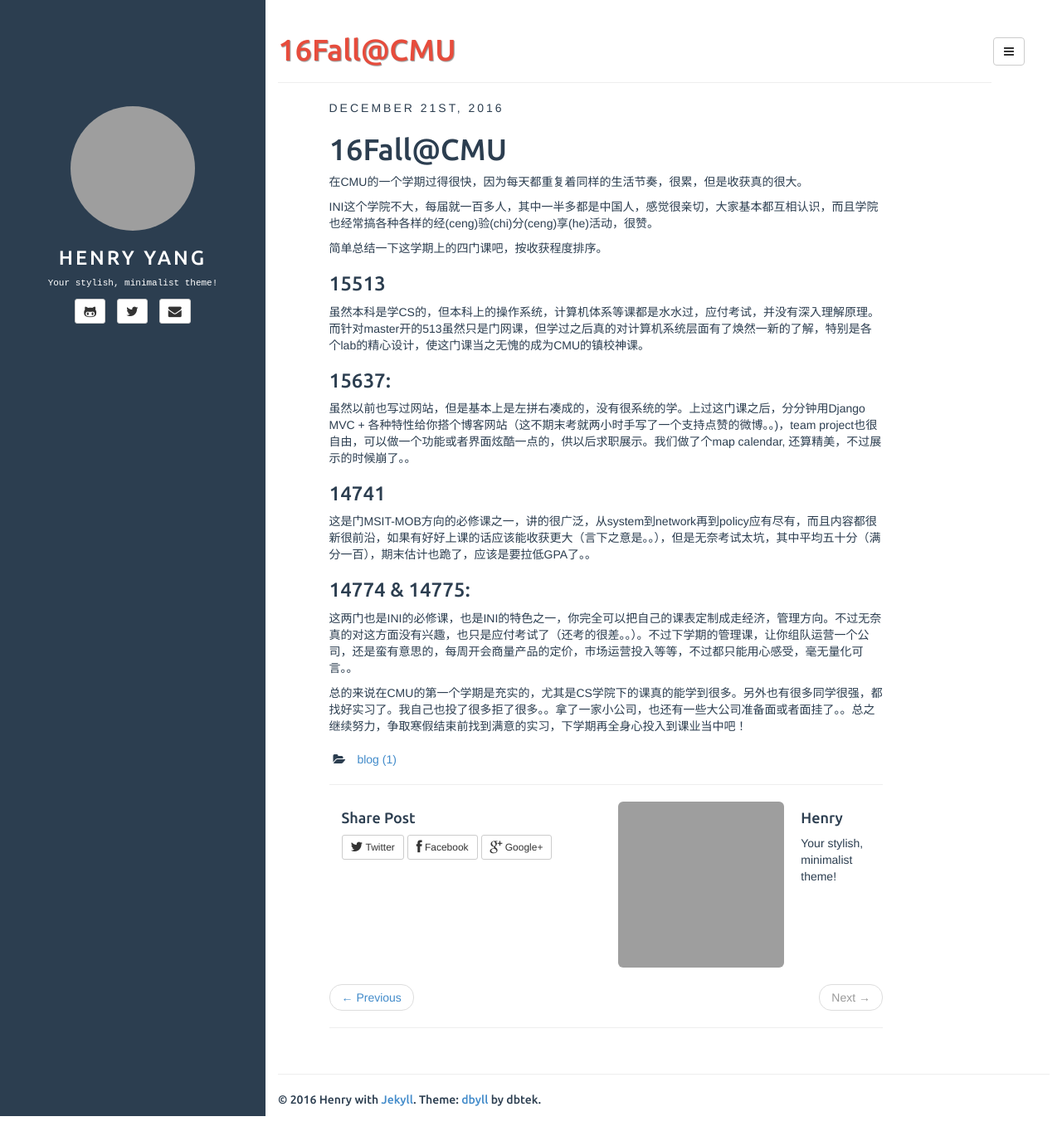
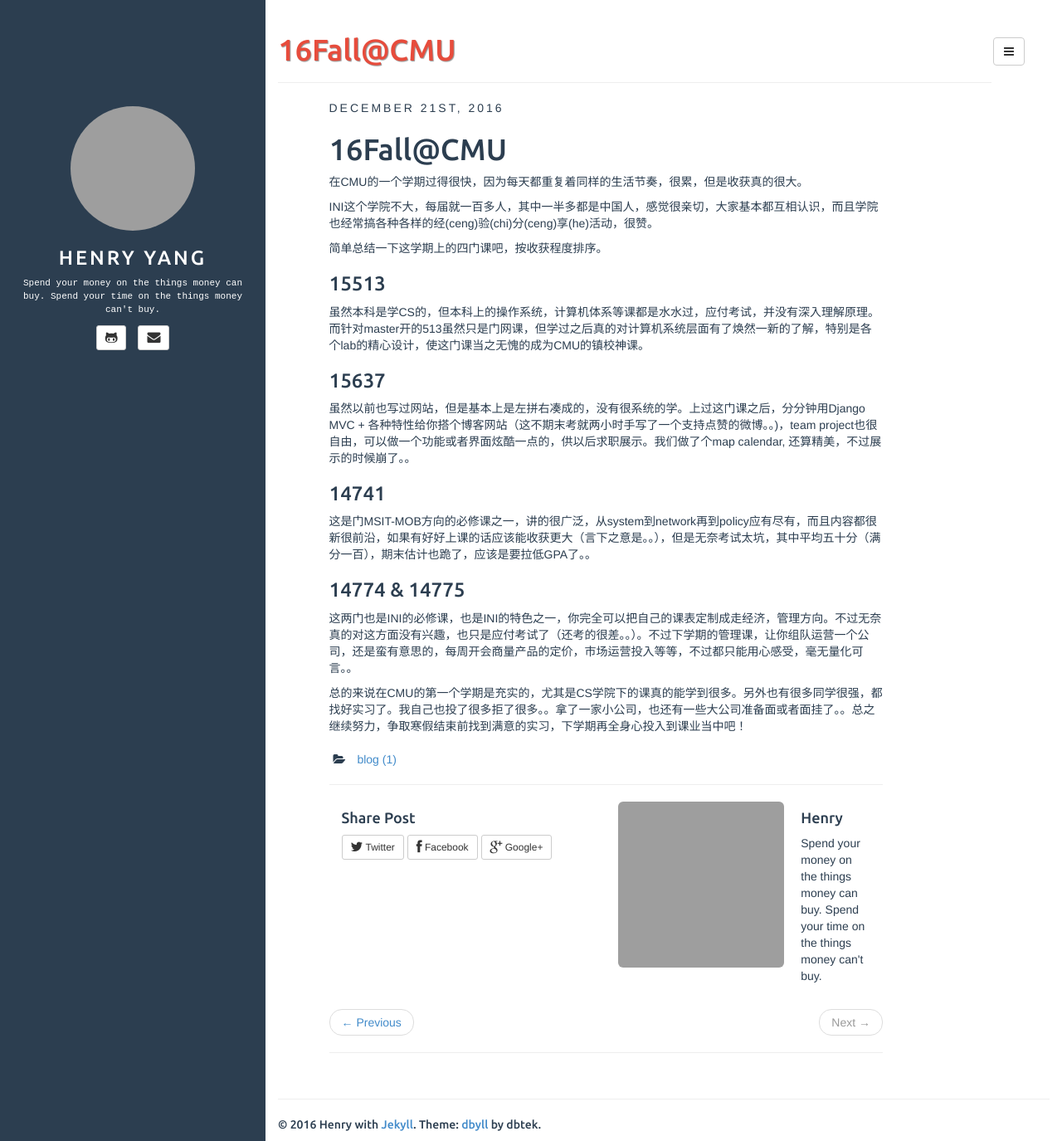
Before and after one commit to henryyang1993/henryyang1993.github.io, a Jekyll site: the page built from _posts/2016-12-21-16Fall@CMU.md, in a window 1280 px wide and 1375 px high. Shown: the whole window at 83% size. Built offline with Jekyll 4.4.1, drawn with Linux system fonts in a browser that asks for light colours; grey boxes are pictures that could not be loaded.

Commit message:
change bio

```diff
--- a/_config.yml
+++ b/_config.yml
@@ -5,8 +5,8 @@ paginate_path: "page:num"
 exclude: ["README.md"] # files to exclude
 highlighter: rouge
 markdown: kramdown
-disqus: dbyll
-google_analytics: dbyll
+disqus: Henry
+google_analytics: Henry
 title: Henry Yang
 
 defaults:
@@ -21,11 +21,9 @@ author:
   name: Henry
   email: yanghanyugg@gmail.com
   github: henryyang1993
-  twitter: yanghanyutwitte
   linkedin: hanyuy
-  bio: Your stylish, minimalist theme!
+  bio: Spend your money on the things money can buy. Spend your time on the things money can't buy.
 
-rss_path: feed.xml
 categories_path: categories.html
 tags_path: tags.html
 
--- a/_posts/2016-12-21-16Fall@CMU.md
+++ b/_posts/2016-12-21-16Fall@CMU.md
@@ -17,7 +17,7 @@ INI这个学院不大，每届就一百多人，其中一半多都是中国人
 
 虽然本科是学CS的，但本科上的操作系统，计算机体系等课都是水水过，应付考试，并没有深入理解原理。而针对master开的513虽然只是门网课，但学过之后真的对计算机系统层面有了焕然一新的了解，特别是各个lab的精心设计，使这门课当之无愧的成为CMU的镇校神课。
 
-### 15637:
+### 15637
 
 虽然以前也写过网站，但是基本上是左拼右凑成的，没有很系统的学。上过这门课之后，分分钟用Django MVC + 各种特性给你搭个博客网站（这不期末考就两小时手写了一个支持点赞的微博。。)，team project也很自由，可以做一个功能或者界面炫酷一点的，供以后求职展示。我们做了个map calendar, 还算精美，不过展示的时候崩了。。
 
@@ -25,7 +25,7 @@ INI这个学院不大，每届就一百多人，其中一半多都是中国人
 
 这是门MSIT-MOB方向的必修课之一，讲的很广泛，从system到network再到policy应有尽有，而且内容都很新很前沿，如果有好好上课的话应该能收获更大（言下之意是。。），但是无奈考试太坑，其中平均五十分（满分一百），期末估计也跪了，应该是要拉低GPA了。。
 
-### 14774 & 14775:
+### 14774 & 14775
 
 这两门也是INI的必修课，也是INI的特色之一，你完全可以把自己的课表定制成走经济，管理方向。不过无奈真的对这方面没有兴趣，也只是应付考试了（还考的很差。。）。不过下学期的管理课，让你组队运营一个公司，还是蛮有意思的，每周开会商量产品的定价，市场运营投入等等，不过都只能用心感受，毫无量化可言。。
 
```
